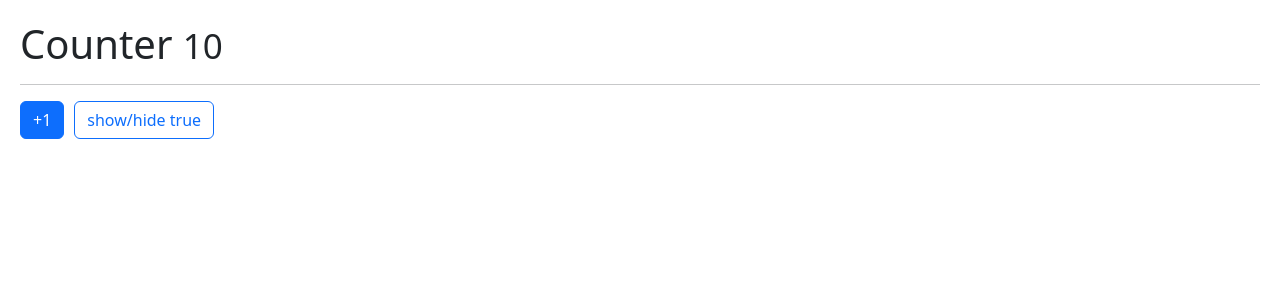
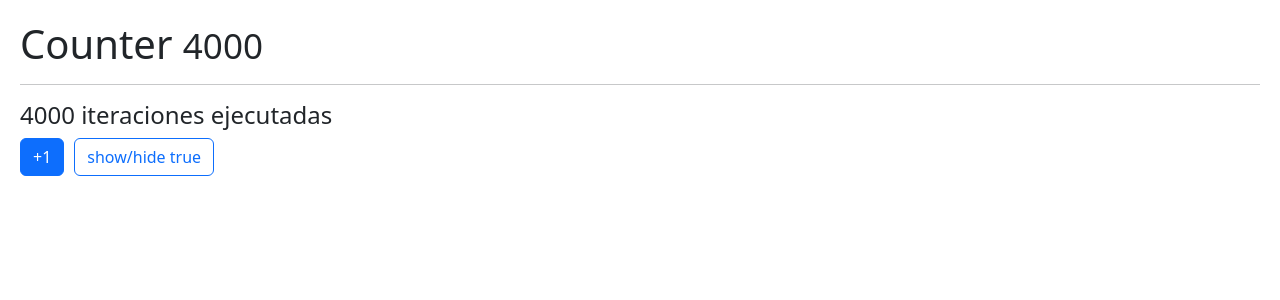
Before and after one commit to arasman/react-hook-app, a React (Vite) app: page / in a window 1280 px wide. Shown: the top 300 px of the page. Built offline with nearby package versions, Linux system fonts and the light colour scheme.

Commit message:
Example of useMemo

```diff
--- /dev/null
+++ b/src/06-memos/MemoHook.jsx
@@ -0,0 +1,34 @@
+import { useMemo } from 'react';
+import { useState } from 'react';
+import {useCounter} from '../hooks';
+
+const heavyStuff = (iterationNumber = 100) => {
+  for(let i=0; i < iterationNumber; i++)
+  {
+    console.log('Ahí vamos...');
+  }
+
+  return `${iterationNumber} iteraciones ejecutadas`;
+}
+export const MemoHook = () => {
+  const {counter, increment}  = useCounter(4000);
+  const [show, setShow] = useState(true);
+  const memorizeValue = useMemo(() => heavyStuff(counter), [counter])
+  return (
+    <>
+      <h1>
+        Counter <small>{counter}</small>
+      </h1>
+      <hr />
+      <h4>{memorizeValue}</h4>
+      <button className="btn btn-primary" onClick={() => increment(1)}>
+        +1
+      </button>
+      <button className='btn btn-outline-primary'
+      onClick={() => setShow(!show)}
+      >
+        show/hide {JSON.stringify(show)}
+      </button>
+    </>
+  );
+};
--- a/src/main.jsx
+++ b/src/main.jsx
@@ -7,6 +7,7 @@
 import { MultipleCustomHooks } from './03-examples/MultipleCustomHooks'
 import { FocuesScreen } from './04-useRef/FocuesScreen'
 import { Layout } from './05-useLayoutEfect/Layout'
+import { MemoHook } from './06-memos/MemoHook'
 import { Memorize } from './06-memos/Memorize'
 import { HooksApp } from './HooksApp'
 import './index.css'
@@ -21,6 +22,7 @@
     {/* <MultipleCustomHooks/> */}
     {/* <FocuesScreen/> */}
     {/* <Layout/> */}
-    <Memorize/>
+    {/* <Memorize/> */}
+    <MemoHook/>
   </React.StrictMode>
 )
```
